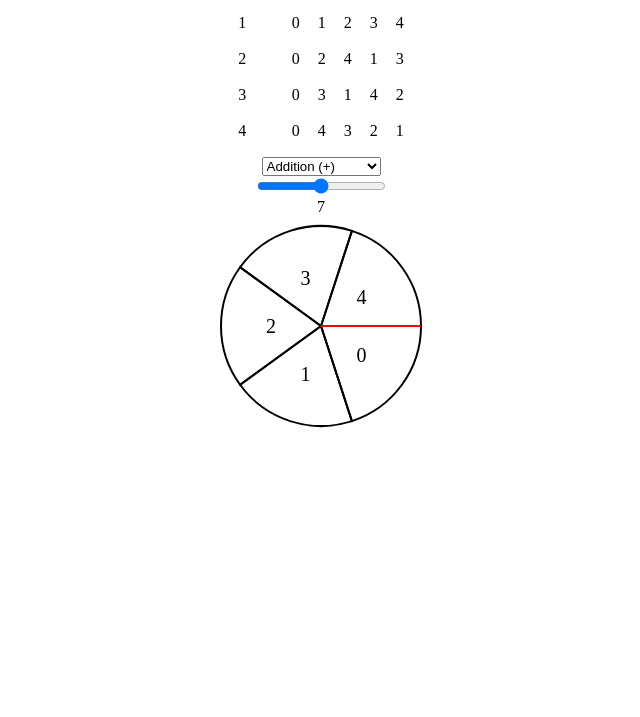
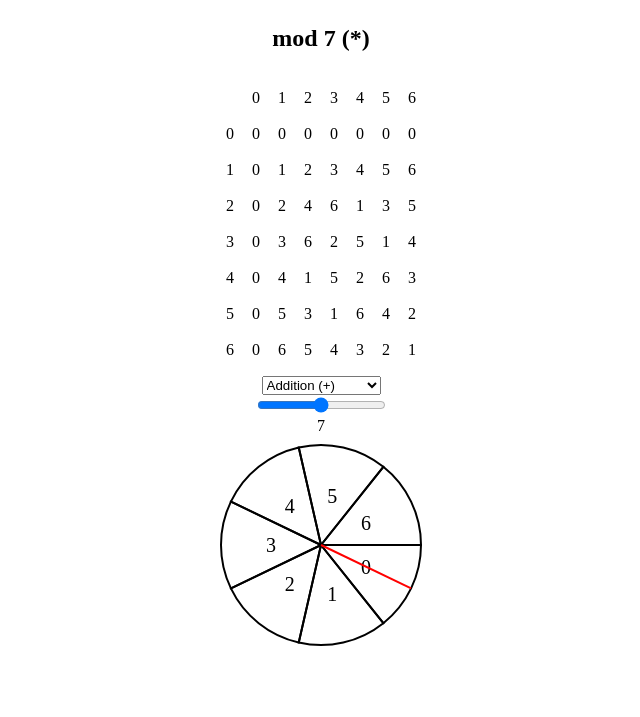
Before and after one commit to eIiot/modularSpinners, a plain HTML site: page index.html in a window 1280 px wide. Shown: the part 83-800 px from the top of the page, without its empty margins (319-959 px from the left). Drawn offline with Linux system fonts and the light colour scheme.

Commit message:
finish website need to style

```diff
--- a/index.css
+++ b/index.css
@@ -12,6 +12,7 @@ table {
   border-width: 5px;
   border-color: #000;
   border-spacing: 1em;
+  text-align: right;
 }
 
 svg {
@@ -23,3 +24,7 @@ path {
   fill: transparent;
   stroke: black;
 }
+
+.hovernum {
+  cursor: pointer;
+}
--- a/index.html
+++ b/index.html
@@ -9,7 +9,15 @@
   <link rel="stylesheet" href="./index.css">
 </head>
 <body>
-    <div class="container">
+  <div class="container">
+    <div class="header">
+      <h1>POW 2021</h1>
+    </div>
+
+    <div id="table-title" class="table-title">
+
+    </div>
+
     <table id="table">
     </table>
 
--- a/index.js
+++ b/index.js
@@ -1,18 +1,17 @@
 //  Create a modular table for the id "table"
 
-var modNum = 5;
-var modType = "*";
-
-var output = document.getElementById("output");
+// get values from slider
 
 function updateGraph() {
   var table = document.getElementById("table");
+  var tableTitle = document.getElementById("table-title");
 
   table.innerHTML = "";
+  tableTitle.innerHTML = `<h2>mod ${modNum} (${modType})<h2>`;
 
   var header = table.appendChild(document.createElement("tr"));
   var headerRow = header.appendChild(document.createElement("td"));
-  headerRow.innerHTML = "Table";
+  headerRow.innerHTML = ``;
 
   for (var i = 0; i < modNum; i++) {
     var headerRow = header.appendChild(document.createElement("td"));
@@ -33,7 +32,7 @@ function updateGraph() {
         var value = j * rows;
       }
 
-      row.appendChild(document.createElement("td")).innerHTML = value % modNum;
+      row.appendChild(document.createElement("td")).innerHTML = `<a class="hovernum" onclick="rotateLineAnimation(${(360/modNum)*value})">${value % modNum}</a>`;
     };
     rows++;
   };
@@ -72,6 +71,7 @@ function createPie(cx, cy, r, slices) {
     // add white highlight to the text
     text.innerHTML = i;
     document.getElementById('pie').appendChild(text);
+
   };
 
   line = document.createElementNS("http://www.w3.org/2000/svg", "line");
@@ -82,7 +82,11 @@ function createPie(cx, cy, r, slices) {
   line.setAttributeNS(null, "x2", toCoordX);
   line.setAttributeNS(null, "y2", toCoordY);
   line.setAttributeNS(null, "stroke", "red");
+  // rotate the line to (360/slices)/2 degrees
+  line.setAttributeNS(null, "transform", "rotate(" + ((360/slices)/2) + " " + cx + " " + cy + ")");
   document.getElementById('pie').appendChild(line);
+
+  // rotate the pie around cx, cy
 };
 
 function rotateLineAnimation(deg) {
@@ -94,14 +98,29 @@ function rotateLineAnimation(deg) {
   var toCoordY = line.getAttributeNS(null, "y2");
   var d = 'M' + cx + ',' + cy + ' L' + toCoordX + ',' + toCoordY + ' A' + r + ',' + r + ' 0 0,1 ' + toCoordX + ',' + toCoordY + 'z';
   line.setAttributeNS(null, "d", d);
-  for (var i = 0; i < deg; i++) {
-    line.setAttributeNS(null, "transform", "rotate(" + i + " " + cx + " " + cy + ")");
-    // wait for 1/10 of a second
-    setTimeout(rotateLineAnimation, 100);
+  line.setAttributeNS(null, "transform", "rotate(" + ((360/modNum)/2) + " " + cx + " " + cy + ")");
+  var angle = ((360/modNum)/2);
+  var finalAngle = deg + ((360/modNum)/2);
+  function rotate() {
+    line.setAttributeNS(null, "transform", "rotate(" + (angle++) + " " + cx + " " + cy + ")");
+    (angle < finalAngle) && requestAnimationFrame(rotate); // +- 60 fps
   };
+  rotate();
 };
 
 window.onload = function() {
+  var output = document.getElementById("output");
+  var slider = document.getElementById("slider");
+
+  modNum = slider.value;
+
+  if (output.value == 1) {
+    modType = "+";
+  } else {
+    modType = "*";
+  };
+
+
   updateGraph();
   createPie(55, 55, 50, modNum);
 
```
